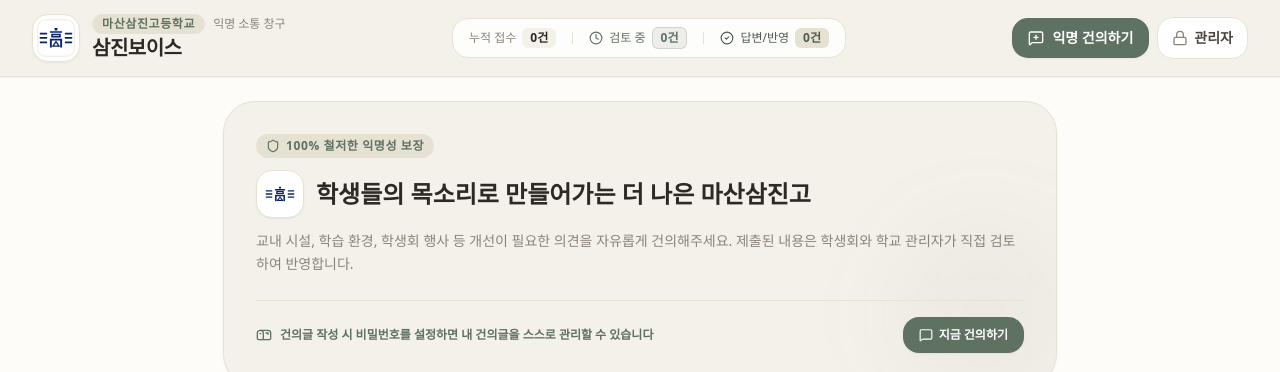
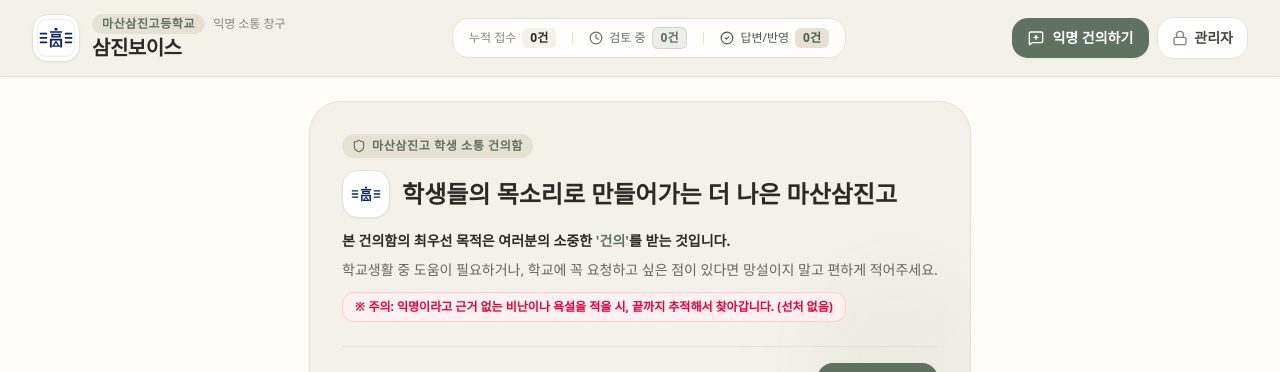
Before and after one commit to yuns091219-glitch/samjinvoice, a React (Vite) app: page / in a window 1280 px wide. Shown: the top 372 px of the page. Built offline with nearby package versions, Linux system fonts and the light colour scheme; no server answers; the database is empty.

Commit message:
feat(ui): update banner and form with clear guidelines
Refined the school info banner and suggestion modal to emphasize the platform's purpose and clarify the zero-tolerance policy regarding malicious content.

```diff
--- a/src/components/SchoolInfoBanner.tsx
+++ b/src/components/SchoolInfoBanner.tsx
@@ -17,7 +17,7 @@ export const SchoolInfoBanner: React.FC<SchoolInfoBannerProps> = ({
           <div className="flex items-center space-x-2">
             <div className="inline-flex items-center space-x-1.5 bg-[#E6E2D3] text-[#5F7161] text-[10px] sm:text-xs font-bold px-2.5 py-1 rounded-full uppercase tracking-wider">
               <Shield className="w-3.5 h-3.5 shrink-0" />
-              <span>100% 철저한 익명성 보장</span>
+              <span>마산삼진고 학생 소통 건의함</span>
             </div>
           </div>
 
@@ -30,10 +30,17 @@ export const SchoolInfoBanner: React.FC<SchoolInfoBannerProps> = ({
             </h2>
           </div>
 
-          <p className="text-xs sm:text-sm text-[#8C8479] leading-relaxed max-w-3xl">
-            교내 시설, 학습 환경, 학생회 행사 등 개선이 필요한 의견을 자유롭게 건의해주세요.
-            제출된 내용은 학생회와 학교 관리자가 직접 검토하여 반영합니다.
-          </p>
+          <div className="space-y-1.5 text-xs sm:text-sm text-[#4A443F] leading-relaxed max-w-3xl">
+            <p className="font-semibold text-[#2D2926]">
+              본 건의함의 최우선 목적은 여러분의 소중한 <span className="text-[#5F7161] font-extrabold">'건의'</span>를 받는 것입니다.
+            </p>
+            <p className="text-[#6B635B]">
+              학교생활 중 도움이 필요하거나, 학교에 꼭 요청하고 싶은 점이 있다면 망설이지 말고 편하게 적어주세요.
+            </p>
+            <p className="text-rose-600 font-bold bg-rose-50/90 border border-rose-200 px-3 py-1.5 rounded-xl text-[11px] sm:text-xs inline-block mt-1">
+              ※ 주의: 익명이라고 근거 없는 비난이나 욕설을 적을 시, 끝까지 추적해서 찾아갑니다. (선처 없음)
+            </p>
+          </div>
         </div>
 
         <div className="mt-4 sm:mt-6 pt-3 sm:pt-4 border-t border-[#E6E2D3] flex flex-col sm:flex-row sm:items-center justify-between gap-3 relative z-10">
--- a/src/components/SuggestionFormModal.tsx
+++ b/src/components/SuggestionFormModal.tsx
@@ -450,10 +450,22 @@ export const SuggestionFormModal: React.FC<SuggestionFormModalProps> = ({
             </p>
           )}
 
-          {/* Cultural respect note */}
-          <div className="text-[11px] text-[#5F7161] bg-[#F4F1EA] p-3 rounded-2xl border border-[#E6E2D3] flex items-center space-x-2 font-medium">
-            <Heart className="w-4 h-4 text-[#5F7161] shrink-0" />
-            <span>비속어 없는 정중하고 구체적인 언어 표현은 건의 수용률을 높입니다.</span>
+          {/* Cultural respect note & warning */}
+          <div className="text-xs bg-[#F4F1EA] p-4 rounded-2xl border border-[#E6E2D3] space-y-1.5 font-medium text-[#2D2926]">
+            <div className="flex items-start space-x-2.5">
+              <Heart className="w-4 h-4 text-[#5F7161] shrink-0 mt-0.5" />
+              <div className="space-y-1 leading-relaxed">
+                <p className="font-bold text-[#2D2926]">
+                  본 건의함의 최우선 목적은 여러분의 소중한 '건의'를 받는 것입니다.
+                </p>
+                <p className="text-[#6B635B] text-[11px]">
+                  학교생활 중 도움이 필요하거나, 학교에 꼭 요청하고 싶은 점이 있다면 망설이지 말고 편하게 적어주세요.
+                </p>
+                <p className="text-rose-600 font-bold text-[11px] bg-rose-50 px-2.5 py-1 rounded-lg border border-rose-200 inline-block mt-0.5">
+                  ※ 주의: 익명이라고 근거 없는 비난이나 욕설을 적을 시, 끝까지 추적해서 찾아갑니다. (선처 없음)
+                </p>
+              </div>
+            </div>
           </div>
 
           {/* Submit */}
```
